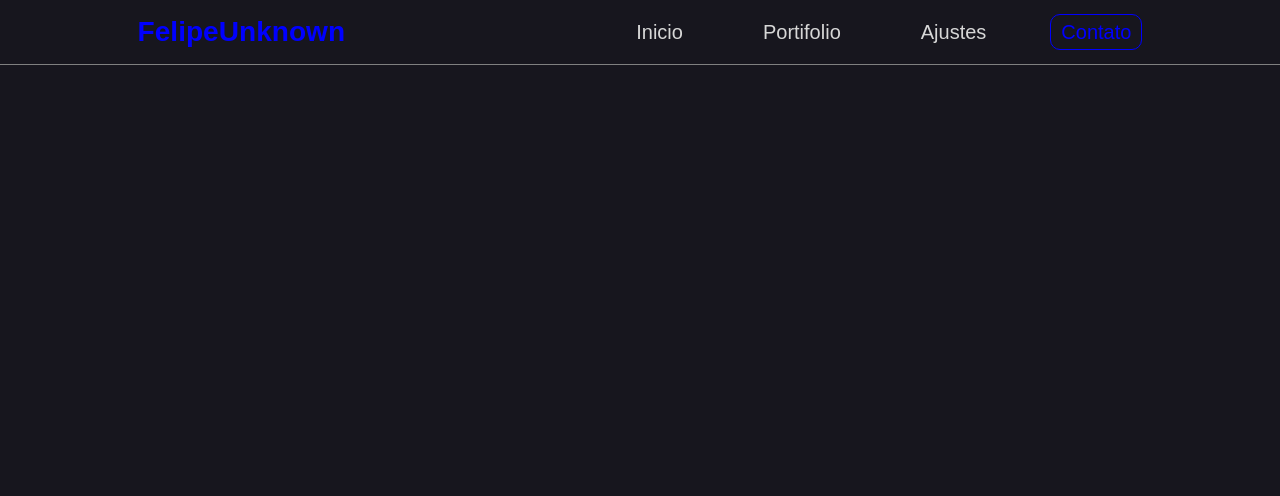
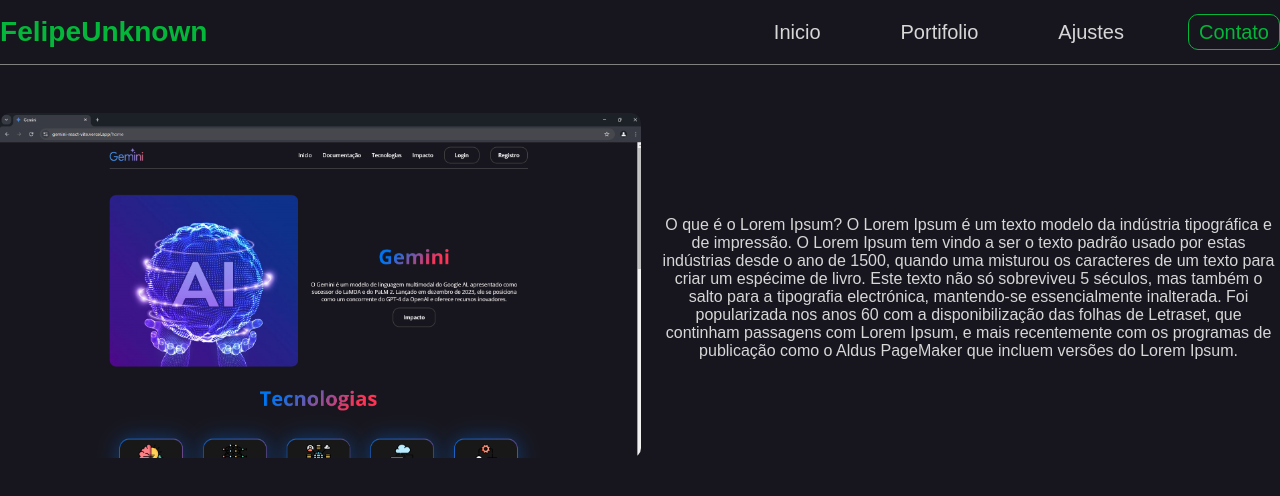
Before and after one commit to FelipeUnknown/Portifolio_FelipeUnknown, a React (Vite) app: page / in a window 1280 px wide. Shown: the top 496 px of the page. Built offline with nearby package versions, Linux system fonts and the light colour scheme.

Commit message:
Crianção do Hero 31/01/2025

```diff
--- a/src/App.jsx
+++ b/src/App.jsx
@@ -1,12 +1,14 @@
 
 import './App.css'
 import Header from './components/header/header'
+import Hero from './components/hero/hero'
 
 function App() {
 
   return (
     <>
       <Header/>
+      <Hero/>
     </>
   )
 }
--- a/src/components/header/header.module.css
+++ b/src/components/header/header.module.css
@@ -5,13 +5,14 @@
 .divPai{
     display: flex;
     align-items: center;
-    justify-content: space-around;
+    justify-content: space-between;
     padding-bottom: 1rem;
     border-bottom: 1px solid gray;
 }
 .logoBtn{
-    color: blue;
+    color:  rgb(4, 182, 57);
     font-size: 1.5rem;
+
 }
 
 .navUl{
@@ -25,19 +26,19 @@
     padding: 8px 16px;
 }
 .navUl .navLi .navBtns:hover {
-    color: blue;
+    color: rgb(4, 182, 57);
     transition: 0.3s ease-in-out;
 }
 .contatoBtn  {
     font-size: 20px;
-    color:blue;
-    border: 1px solid blue;
+    color:rgb(4, 182, 57);
+    border: 1px solid rgb(4, 182, 57);
     border-radius: 10px;
     padding: 6px 10px;
 }
 .contatoBtn:hover{
     color: #D7D7D7;
-    background-color: blue;
+    background-color: rgb(4, 182, 57);
     transition: 0.3s ease-in-out;
 
 }
--- /dev/null
+++ b/src/components/hero/hero.jsx
@@ -0,0 +1,25 @@
+
+import style from "../hero/hero.module.css";
+import img from "/src/assets/img/ProjetoGemini.png";
+const Hero = () =>{
+    return(
+        <hero className={style.hero}>
+            <section className={style.divSection}>
+                <div className={style.divImg}>
+                    <a href="https://gemini-react-vite.vercel.app">
+                        <img src={img} className={style.IMG}></img>
+                    </a>
+                </div>
+                <div className={style.divText}>
+                    <p>O que é o Lorem Ipsum?
+                    O Lorem Ipsum é um texto modelo da indústria tipográfica e de impressão. O Lorem Ipsum tem vindo a ser o texto padrão usado por estas indústrias desde o ano de 1500, quando uma misturou os caracteres de um texto para criar um espécime de livro. Este texto não só sobreviveu 5 séculos, mas também o salto para a tipografia electrónica, mantendo-se essencialmente inalterada. Foi popularizada nos anos 60 com a disponibilização das folhas de Letraset, que continham passagens com Lorem Ipsum, e mais recentemente com os programas de publicação como o Aldus PageMaker que incluem versões do Lorem Ipsum.</p>
+                </div>
+
+            </section>
+            <div>
+
+            </div>
+        </hero>
+    );
+}
+export default Hero;
--- /dev/null
+++ b/src/components/hero/hero.module.css
@@ -0,0 +1,22 @@
+.hero{
+    margin: 0 auto;
+}
+.IMG{
+    width: 100%;
+    border-radius: 10px;
+}
+
+.divSection{
+    padding-top: 3rem;
+    display: flex;
+    justify-content: space-between;
+    align-items: center;
+    gap: 1rem;
+}
+.divText{
+    max-width: 70ch;
+
+}
+.divText p{
+    color: #d7d7d7;
+}
```
Also changed, not shown: src/assets/img/ProjetoGemini.png (added).
